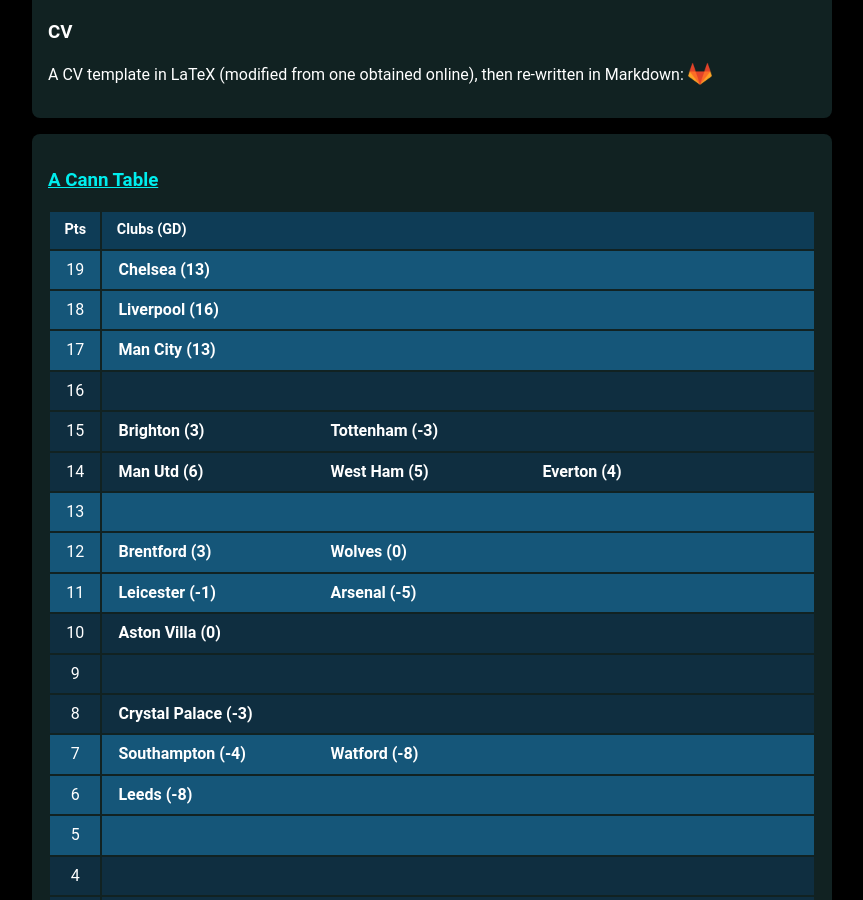
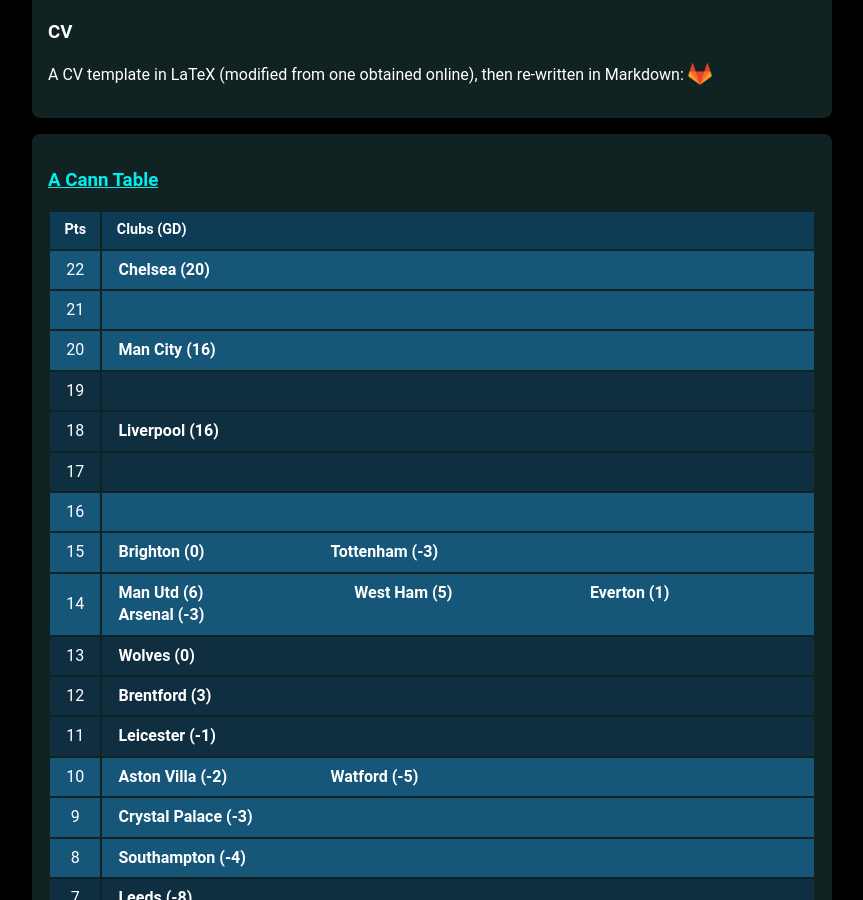
Before and after one commit to muru/muru.github.io, a Jekyll site: the page built from resources.md, in a window 1280 px wide and 900 px high, scrolled down 1235 px. Shown: the whole window, without its empty margins (208-1071 px from the left). Built offline with Jekyll 4.4.1, drawn with Linux system fonts in a browser that asks for light colours; some web fonts are replaced; some of the changed text lies outside the part shown.

Commit message:
updated cann-table: Sun 24 Oct 20:35:51 JST 2021

```diff
--- a/cann-table.html
+++ b/cann-table.html
@@ -1,114 +1,129 @@
 <table id="cann-table">
 <thead> <th> Pts </th> <th> Clubs (GD) </th> </thead>
 	<tr class="cann-row-1">
-		<td class="cann-point"> 19 </td>
+		<td class="cann-point"> 22 </td>
 		<td class="cann-clubs">
-			<span class="club-name"> Chelsea (13) </span>
+			<span class="club-name"> Chelsea (20) </span>
 		</td>
  	</tr>
 	<tr class="cann-row-1">
+		<td class="cann-point"> 21 </td>
+		<td class="cann-clubs">
+		</td>
+ 	</tr>
+	<tr class="cann-row-1">
+		<td class="cann-point"> 20 </td>
+		<td class="cann-clubs">
+			<span class="club-name"> Man City (16) </span>
+		</td>
+ 	</tr>
+	<tr class="cann-row-2">
+		<td class="cann-point"> 19 </td>
+		<td class="cann-clubs">
+		</td>
+ 	</tr>
+	<tr class="cann-row-2">
 		<td class="cann-point"> 18 </td>
 		<td class="cann-clubs">
 			<span class="club-name"> Liverpool (16) </span>
 		</td>
  	</tr>
-	<tr class="cann-row-1">
+	<tr class="cann-row-2">
 		<td class="cann-point"> 17 </td>
 		<td class="cann-clubs">
-			<span class="club-name"> Man City (13) </span>
 		</td>
  	</tr>
-	<tr class="cann-row-2">
+	<tr class="cann-row-1">
 		<td class="cann-point"> 16 </td>
 		<td class="cann-clubs">
 		</td>
  	</tr>
-	<tr class="cann-row-2">
+	<tr class="cann-row-1">
 		<td class="cann-point"> 15 </td>
 		<td class="cann-clubs">
-			<span class="club-name"> Brighton (3) </span>
+			<span class="club-name"> Brighton (0) </span>
 			<span class="club-name"> Tottenham (-3) </span>
 		</td>
  	</tr>
-	<tr class="cann-row-2">
+	<tr class="cann-row-1">
 		<td class="cann-point"> 14 </td>
 		<td class="cann-clubs">
 			<span class="club-name"> Man Utd (6) </span>
 			<span class="club-name"> West Ham (5) </span>
-			<span class="club-name"> Everton (4) </span>
+			<span class="club-name"> Everton (1) </span>
+			<span class="club-name"> Arsenal (-3) </span>
+		</td>
+ 	</tr>
+	<tr class="cann-row-2">
+		<td class="cann-point"> 13 </td>
+		<td class="cann-clubs">
+			<span class="club-name"> Wolves (0) </span>
+		</td>
+ 	</tr>
+	<tr class="cann-row-2">
+		<td class="cann-point"> 12 </td>
+		<td class="cann-clubs">
+			<span class="club-name"> Brentford (3) </span>
+		</td>
+ 	</tr>
+	<tr class="cann-row-2">
+		<td class="cann-point"> 11 </td>
+		<td class="cann-clubs">
+			<span class="club-name"> Leicester (-1) </span>
 		</td>
  	</tr>
 	<tr class="cann-row-1">
-		<td class="cann-point"> 13 </td>
+		<td class="cann-point"> 10 </td>
 		<td class="cann-clubs">
+			<span class="club-name"> Aston Villa (-2) </span>
+			<span class="club-name"> Watford (-5) </span>
 		</td>
  	</tr>
 	<tr class="cann-row-1">
-		<td class="cann-point"> 12 </td>
-		<td class="cann-clubs">
-			<span class="club-name"> Brentford (3) </span>
-			<span class="club-name"> Wolves (0) </span>
-		</td>
- 	</tr>
-	<tr class="cann-row-1">
-		<td class="cann-point"> 11 </td>
-		<td class="cann-clubs">
-			<span class="club-name"> Leicester (-1) </span>
-			<span class="club-name"> Arsenal (-5) </span>
-		</td>
- 	</tr>
-	<tr class="cann-row-2">
-		<td class="cann-point"> 10 </td>
-		<td class="cann-clubs">
-			<span class="club-name"> Aston Villa (0) </span>
-		</td>
- 	</tr>
-	<tr class="cann-row-2">
 		<td class="cann-point"> 9 </td>
-		<td class="cann-clubs">
-		</td>
- 	</tr>
-	<tr class="cann-row-2">
-		<td class="cann-point"> 8 </td>
 		<td class="cann-clubs">
 			<span class="club-name"> Crystal Palace (-3) </span>
 		</td>
  	</tr>
 	<tr class="cann-row-1">
-		<td class="cann-point"> 7 </td>
+		<td class="cann-point"> 8 </td>
 		<td class="cann-clubs">
 			<span class="club-name"> Southampton (-4) </span>
-			<span class="club-name"> Watford (-8) </span>
 		</td>
  	</tr>
-	<tr class="cann-row-1">
-		<td class="cann-point"> 6 </td>
+	<tr class="cann-row-2">
+		<td class="cann-point"> 7 </td>
 		<td class="cann-clubs">
 			<span class="club-name"> Leeds (-8) </span>
 		</td>
  	</tr>
-	<tr class="cann-row-1">
+	<tr class="cann-row-2">
+		<td class="cann-point"> 6 </td>
+		<td class="cann-clubs">
+		</td>
+ 	</tr>
+	<tr class="cann-row-2">
 		<td class="cann-point"> 5 </td>
 		<td class="cann-clubs">
 		</td>
  	</tr>
-	<tr class="cann-row-2">
+	<tr class="cann-row-1">
 		<td class="cann-point"> 4 </td>
-		<td class="cann-clubs">
-		</td>
- 	</tr>
-	<tr class="cann-row-2">
-		<td class="cann-point"> 3 </td>
 		<td class="cann-clubs">
 			<span class="club-name"> Burnley (-8) </span>
 			<span class="club-name"> Newcastle (-9) </span>
 		</td>
  	</tr>
-	<tr class="cann-row-2">
+	<tr class="cann-row-1">
+		<td class="cann-point"> 3 </td>
+		<td class="cann-clubs">
+		</td>
+ 	</tr>
+	<tr class="cann-row-1">
 		<td class="cann-point"> 2 </td>
 		<td class="cann-clubs">
-			<span class="club-name"> Norwich (-14) </span>
+			<span class="club-name"> Norwich (-21) </span>
 		</td>
  	</tr>
 </table>
-<span id="cann-gen-note"> Generated on  Tuesday, 19 October 2021 at 14:35 JST. </span>
+<span id="cann-gen-note"> Generated on  Sunday, 24 October 2021 at 20:35 JST. </span>
```
